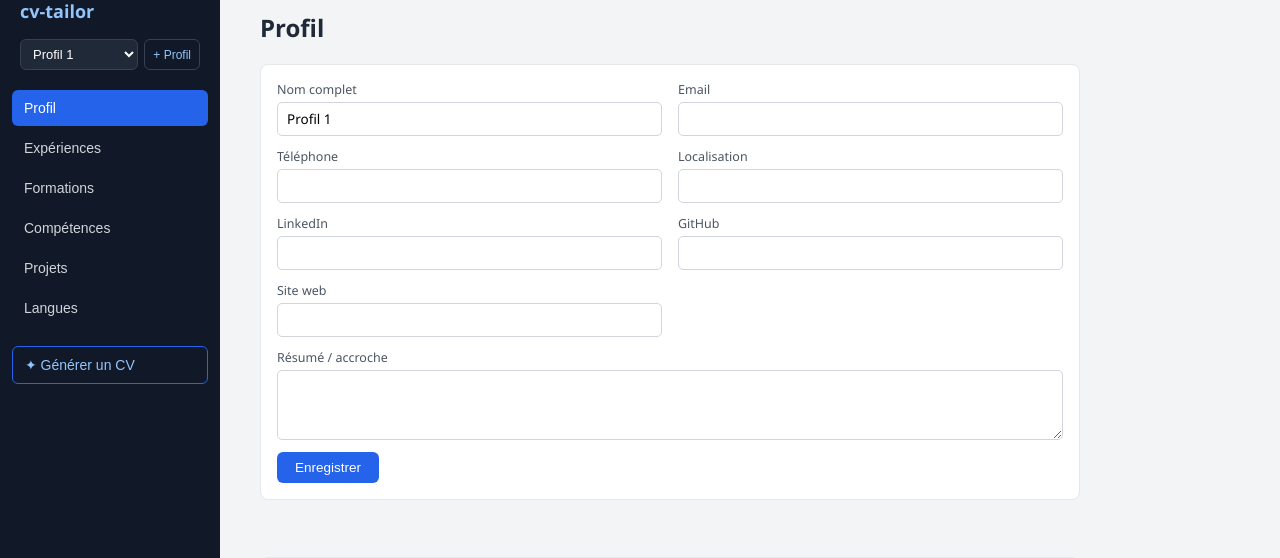
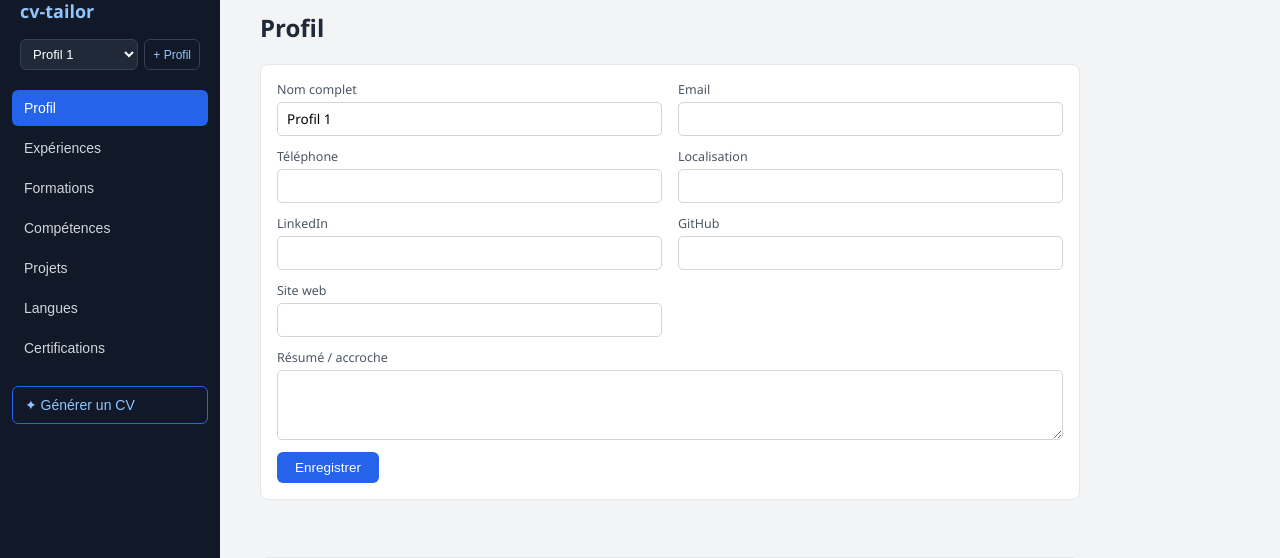
Before and after one commit to SlywoodFR/cv-tailor, a FastAPI app: page / in a window 1280 px wide. Shown: the part 21-579 px from the top of the page. Run offline with FastAPI, Linux system fonts and the light colour scheme; data comes from the database, SQL or seed files in the repository; data that the repository does not hold is empty.

Commit message:
fix: éviter les appels IA redondants + ajoute une section Certifications
Le mode IA rappelait le modèle à chaque clic (Aperçu puis Télécharger
PDF/docx régénérait tout depuis zéro), coûteux et lent pour rien tant
que rien n'avait changé. Ajoute un cache mémoire côté serveur, keyé sur
tout ce qui détermine la sortie (fournisseur + prompt + données
sérialisées du profil et de l'offre) : un changement réel invalide
automatiquement le cache, sinon la génération déjà faite est réutilisée.

Ajoute aussi une nouvelle collection Certifications (nom, organisme,
date d'obtention, lien), sur le même modèle que Projets/Langues :
CRUD générique, affichage dans les 3 mises en page de CV et l'export
.docx, prise en charge en mode IA (sélection/traduction incluse).

```diff
--- a/backend/ai_generator.py
+++ b/backend/ai_generator.py
@@ -11,6 +11,7 @@ Nécessite une clé API configurée côté serveur (ANTHROPIC_API_KEY, OPENAI_AP
 et/ou GEMINI_API_KEY, voir .env.example) -- sans clé, l'appelant doit rester sur
 le moteur mécanique (voir ai_status()).
 """
+import hashlib
 import json
 import os
 from datetime import datetime
@@ -59,6 +60,7 @@ class AILabels(_Strict):
     skills: str
     projects: str
     languages: str
+    certifications: str
     contact: str
     current: str  # mot localisé pour "en cours" / "present"
 
@@ -104,6 +106,13 @@ class AILanguage(_Strict):
     level: str
 
 
+class AICertification(_Strict):
+    name: str  # jamais traduit (nom officiel de la certification)
+    issuer: str  # jamais traduit
+    obtained_date: Optional[str]
+    link: str
+
+
 class AICVResponse(_Strict):
     lang_code: str
     labels: AILabels
@@ -113,6 +122,7 @@ class AICVResponse(_Strict):
     educations: list[AIEducation]
     projects: list[AIProject]
     languages: list[AILanguage]
+    certifications: list[AICertification]
 
 
 class AILetterResponse(_Strict):
@@ -157,8 +167,12 @@ experience or education entry -- every one supplied must appear in the output, \
 unmodified in substance.
 - Dates: reproduce start_date/end_date exactly as given (ISO YYYY-MM-DD, or null).
 - "labels": translate the section headers (experiences, education, skills, projects, \
-languages, contact) and the "current/ongoing" word into the target language, or keep \
-them in French if no translation is happening."""
+languages, certifications, contact) and the "current/ongoing" word into the target \
+language, or keep them in French if no translation is happening.
+- Certifications: keep every one supplied (never omit or invent), reproduce \
+"obtained_date" exactly as given. Never translate "name" or "issuer" -- certification \
+titles and issuing organizations are official/branded terms, like company or school \
+names."""
 
 _SYSTEM_LETTER = _SYSTEM_COMMON + """
 
@@ -180,7 +194,7 @@ def _parse_date(value: Optional[str]):
         return None
 
 
-def _serialize_cv_data(profile, experiences, educations, skills, projects, languages) -> dict:
+def _serialize_cv_data(profile, experiences, educations, skills, projects, languages, certifications) -> dict:
     return {
         "profile": {"full_name": profile.full_name, "summary": profile.summary},
         "experiences": [
@@ -208,6 +222,15 @@ def _serialize_cv_data(profile, experiences, educations, skills, projects, langu
         "skills": [{"name": s.name, "category": s.category, "level": s.level} for s in skills],
         "projects": [{"name": p.name, "description": p.description, "link": p.link} for p in projects],
         "languages": [{"name": l.name, "level": l.level} for l in languages],
+        "certifications": [
+            {
+                "name": c.name,
+                "issuer": c.issuer,
+                "obtained_date": c.obtained_date.isoformat() if c.obtained_date else None,
+                "link": c.link,
+            }
+            for c in certifications
+        ],
     }
 
 
@@ -335,7 +358,25 @@ def _call_gemini(system_prompt: str, user_content: str, schema_model) -> str:
     return response.text or ""
 
 
+# Cache mémoire (process-local) des réponses déjà générées : évite de rappeler le
+# LLM quand "Aperçu" est suivi de "Télécharger en PDF/.docx" pour la même offre --
+# la clé inclut tout ce qui détermine la sortie (fournisseur + prompt + données
+# sérialisées de la requête), donc tout changement réel (édition du profil, offre
+# différente, fournisseur différent) invalide automatiquement le cache.
+_response_cache: dict[str, BaseModel] = {}
+_CACHE_MAX_ENTRIES = 64
+
+
+def _cache_key(provider: str, system_prompt: str, user_content: str) -> str:
+    raw = f"{provider}\n{system_prompt}\n{user_content}"
+    return hashlib.sha256(raw.encode("utf-8")).hexdigest()
+
+
 def _call_ai_json(provider: str, system_prompt: str, user_content: str, schema_model):
+    key = _cache_key(provider, system_prompt, user_content)
+    if key in _response_cache:
+        return _response_cache[key]
+
     if provider == "anthropic":
         text = _call_anthropic(system_prompt, user_content, schema_model)
     elif provider == "openai":
@@ -345,16 +386,22 @@ def _call_ai_json(provider: str, system_prompt: str, user_content: str, schema_m
     else:
         raise RuntimeError(f"Fournisseur IA inconnu : {provider!r}")
     try:
-        return schema_model.model_validate_json(text)
+        parsed = schema_model.model_validate_json(text)
     except Exception as e:
         raise RuntimeError(f"Réponse IA invalide (JSON inattendu) : {e}") from e
+
+    if len(_response_cache) >= _CACHE_MAX_ENTRIES:
+        _response_cache.pop(next(iter(_response_cache)))  # évince l'entrée la plus ancienne
+    _response_cache[key] = parsed
+    return parsed
 
 
 # ---------- Construction de contexte (même forme que cv_generator/letter_generator) ----------
 def generate_cv_context_ai(
-    provider: str, profile, experiences, educations, skills, projects, languages, offer_text: str = ""
+    provider: str, profile, experiences, educations, skills, projects, languages, certifications,
+    offer_text: str = "",
 ) -> dict:
-    data = _serialize_cv_data(profile, experiences, educations, skills, projects, languages)
+    data = _serialize_cv_data(profile, experiences, educations, skills, projects, languages, certifications)
     user_content = json.dumps(data, ensure_ascii=False) + f"\n\nOffer text:\n{offer_text}"
     parsed: AICVResponse = _call_ai_json(provider, _SYSTEM_CV, user_content, AICVResponse)
 
@@ -392,6 +439,11 @@ def generate_cv_context_ai(
     ]
     languages_ctx = [SimpleNamespace(name=l.name, level=l.level) for l in parsed.languages]
 
+    certifications_ctx = [
+        SimpleNamespace(name=c.name, issuer=c.issuer, obtained_date=_parse_date(c.obtained_date), link=c.link)
+        for c in parsed.certifications
+    ]
+
     projects_ctx = [{"name": p.name, "description": p.description, "link": p.link} for p in parsed.projects]
 
     return {
@@ -403,6 +455,7 @@ def generate_cv_context_ai(
         "educations": educations_ctx,
         "projects": projects_ctx,
         "languages": languages_ctx,
+        "certifications": certifications_ctx,
         "has_offer": bool((offer_text or "").strip()),
         "matched_keyword_count": 0,
     }
--- a/backend/cv_generator.py
+++ b/backend/cv_generator.py
@@ -36,6 +36,7 @@ DEFAULT_CV_LABELS = {
     "skills": "Compétences",
     "projects": "Projets",
     "languages": "Langues",
+    "certifications": "Certifications",
     "contact": "Contact",
     "current": "en cours",
     "lang_code": "fr",
@@ -68,7 +69,7 @@ def score_against_keywords(text: str, tags: str, keywords: Counter) -> int:
     return score
 
 
-def build_cv_context(profile, experiences, educations, skills, projects, languages, offer_text: str = ""):
+def build_cv_context(profile, experiences, educations, skills, projects, languages, certifications, offer_text: str = ""):
     keywords = extract_keywords(offer_text)
     has_offer = bool(keywords)
 
@@ -139,6 +140,13 @@ def build_cv_context(profile, experiences, educations, skills, projects, languag
         reverse=True,
     )
 
+    # --- Certifications : plus récentes d'abord
+    sorted_certifications = sorted(
+        certifications,
+        key=lambda c: c.obtained_date or __import__("datetime").date.min,
+        reverse=True,
+    )
+
     return {
         "profile": profile,
         "labels": DEFAULT_CV_LABELS,
@@ -148,6 +156,7 @@ def build_cv_context(profile, experiences, educations, skills, projects, languag
         "educations": sorted_educations,
         "projects": projects_context,
         "languages": languages,
+        "certifications": sorted_certifications,
         "has_offer": has_offer,
         "matched_keyword_count": sum(1 for _, s in scored_skills if s and score_against_keywords(s.name, s.name, keywords) > 0) if has_offer else 0,
     }
--- a/backend/main.py
+++ b/backend/main.py
@@ -21,7 +21,7 @@ except (ImportError, OSError):
     HTML = None
 
 from database import init_db, get_session, engine
-from models import Profile, Experience, Education, Skill, Project, Language, GeneratedCV
+from models import Profile, Experience, Education, Skill, Project, Language, Certification, GeneratedCV
 from crud_factory import make_crud_router
 from cv_generator import build_cv_context
 from letter_generator import build_letter_context
@@ -105,7 +105,7 @@ def delete_profile(profile_id: int, session: Session = Depends(get_session)):
     profile = session.get(Profile, profile_id)
     if not profile:
         raise HTTPException(status_code=404, detail="Profil introuvable")
-    for model in (Experience, Education, Skill, Project, Language, GeneratedCV):
+    for model in (Experience, Education, Skill, Project, Language, Certification, GeneratedCV):
         for row in session.exec(select(model).where(model.profile_id == profile_id)).all():
             session.delete(row)
     session.delete(profile)
@@ -119,6 +119,7 @@ app.include_router(make_crud_router(Education, "/api/educations", "Formations"))
 app.include_router(make_crud_router(Skill, "/api/skills", "Compétences"))
 app.include_router(make_crud_router(Project, "/api/projects", "Projets"))
 app.include_router(make_crud_router(Language, "/api/languages", "Langues"))
+app.include_router(make_crud_router(Certification, "/api/certifications", "Certifications"))
 
 
 # ---------- Historique des offres (léger : texte + date, pas de snapshot fichier) ----------
@@ -289,7 +290,8 @@ def _gather(session: Session, profile_id: int):
     skills = session.exec(select(Skill).where(Skill.profile_id == profile_id)).all()
     projects = session.exec(select(Project).where(Project.profile_id == profile_id)).all()
     languages = session.exec(select(Language).where(Language.profile_id == profile_id)).all()
-    return profile, experiences, educations, skills, projects, languages
+    certifications = session.exec(select(Certification).where(Certification.profile_id == profile_id)).all()
+    return profile, experiences, educations, skills, projects, languages, certifications
 
 
 def _build_cv_context(session: Session, profile_id: int, offer_text: str, ai_provider):
--- a/frontend/app.js
+++ b/frontend/app.js
@@ -222,6 +222,13 @@ const collections = {
     endpoint: "/api/languages",
     render: (item) => `<strong>${item.name}</strong><div class="item-sub">${item.level || ""}</div>`,
   },
+  certifications: {
+    endpoint: "/api/certifications",
+    render: (item) => `
+      <strong>${item.name}</strong>
+      <div class="item-sub">${item.issuer || ""} ${item.obtained_date ? "· " + item.obtained_date.slice(0, 7) : ""}</div>
+    `,
+  },
 };
 
 function fmtRange(start, end, yearOnly) {
@@ -273,7 +280,7 @@ async function loadCollection(name) {
 function buildPayload(form) {
   const payload = Object.fromEntries(new FormData(form).entries());
   // dates vides -> null
-  for (const key of ["start_date", "end_date"]) {
+  for (const key of ["start_date", "end_date", "obtained_date"]) {
     if (key in payload && payload[key] === "") payload[key] = null;
   }
   return payload;
--- a/frontend/index.html
+++ b/frontend/index.html
@@ -22,6 +22,7 @@
       <button class="tab-btn" data-tab="skills">Compétences</button>
       <button class="tab-btn" data-tab="projects">Projets</button>
       <button class="tab-btn" data-tab="languages">Langues</button>
+      <button class="tab-btn" data-tab="certifications">Certifications</button>
       <button class="tab-btn generate" data-tab="generate">✦ Générer un CV</button>
     </nav>
   </aside>
@@ -190,6 +191,22 @@
       </form>
     </section>
 
+    <section id="tab-certifications" class="tab-panel">
+      <h2>Certifications</h2>
+      <div id="list-certifications" class="item-list"></div>
+      <h3>Ajouter une certification</h3>
+      <form id="form-certifications" class="form-grid">
+        <label>Nom <input name="name" required placeholder="AWS Certified Solutions Architect"></label>
+        <label>Organisme <input name="issuer" placeholder="Amazon Web Services"></label>
+        <label>Date d'obtention <input name="obtained_date" type="date"></label>
+        <label>Lien (justificatif) <input name="link" placeholder="credly.com/..."></label>
+        <div class="form-actions">
+          <button type="submit">Ajouter</button>
+          <button type="button" class="btn-cancel-edit">Annuler</button>
+        </div>
+      </form>
+    </section>
+
     <section id="tab-generate" class="tab-panel">
       <h2>Générer un CV</h2>
       <p class="hint">Coller une offre d'emploi ci-dessous pour adapter automatiquement l'ordre des compétences,
```
Also changed, not shown: backend/docx_generator.py (+9 -0 lines), backend/models.py (+12 -0 lines), backend/templates/cv_template.html (+14 -0 lines), backend/templates/cv_template_compact.html (+14 -0 lines), backend/templates/cv_template_moderne.html (+14 -0 lines), README.md.
